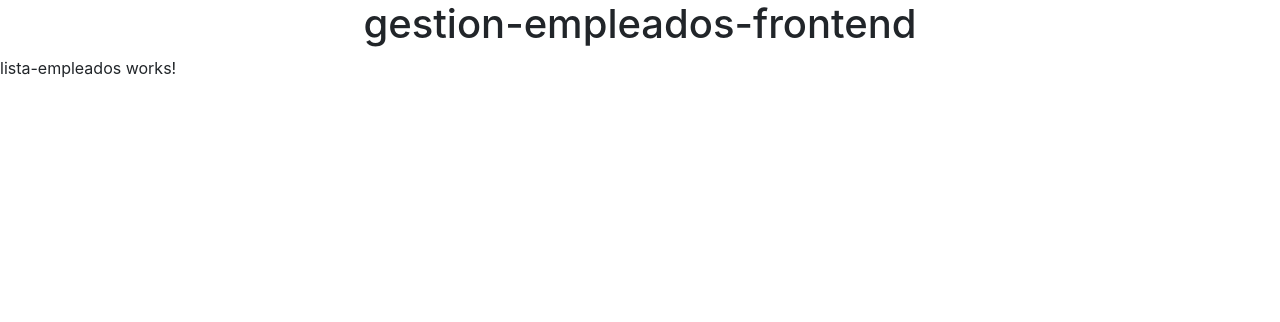
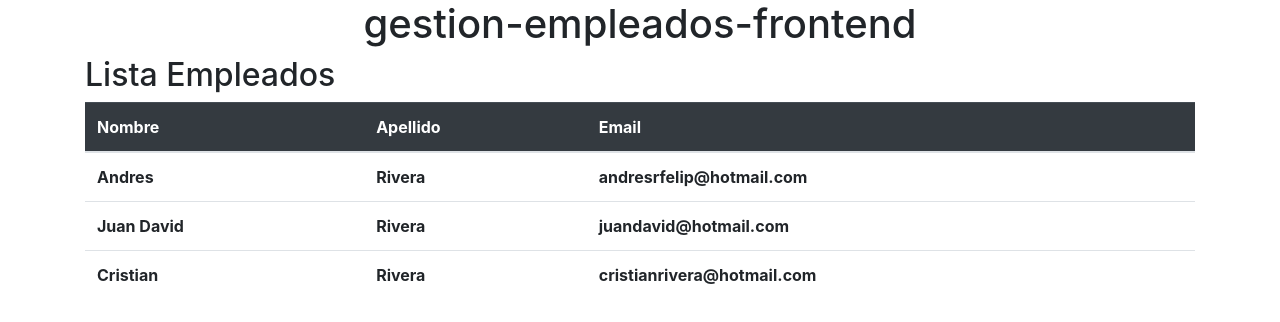
Before and after one commit to afrivera/gestion-empleados-frontend, an Angular app: page / in a window 1280 px wide. Shown: the top 322 px of the page. Built offline with nearby package versions, Linux system fonts and the light colour scheme.

Commit message:
configuración de servicio y httpclient

```diff
--- a/src/app/app.component.html
+++ b/src/app/app.component.html
@@ -1,2 +1,4 @@
 <h1 class="text-center">{{ title }}</h1>
-<app-lista-empleados></app-lista-empleados>
+<div class="container">
+    <app-lista-empleados></app-lista-empleados>
+</div>
--- a/src/app/app.module.ts
+++ b/src/app/app.module.ts
@@ -2,6 +2,7 @@ import { NgModule } from '@angular/core';
 import { BrowserModule } from '@angular/platform-browser';
 
 import { AppRoutingModule } from './app-routing.module';
+import { HttpClientModule } from '@angular/common/http'
 import { AppComponent } from './app.component';
 import { ListaEmpleadosComponent } from './lista-empleados/lista-empleados.component';
 
@@ -12,7 +13,8 @@ import { ListaEmpleadosComponent } from './lista-empleados/lista-empleados.compo
   ],
   imports: [
     BrowserModule,
-    AppRoutingModule
+    AppRoutingModule,
+    HttpClientModule
   ],
   providers: [],
   bootstrap: [AppComponent]
--- a/src/app/lista-empleados/lista-empleados.component.html
+++ b/src/app/lista-empleados/lista-empleados.component.html
@@ -1 +1,17 @@
-<p>lista-empleados works!</p>
+<h2>Lista Empleados</h2>
+<table class="table table-stript">
+    <thead class="table-dark">
+        <tr>
+            <th>Nombre</th>
+            <th>Apellido</th>
+            <th>Email</th>
+        </tr>
+    </thead>
+    <tbody>
+        <tr *ngFor="let empleado of empleados">
+            <th>{{empleado.nombre}}</th>
+            <th>{{empleado.apellido}}</th>
+            <th>{{empleado.email}}</th>
+        </tr>
+    </tbody>
+</table>
--- a/src/app/lista-empleados/lista-empleados.component.ts
+++ b/src/app/lista-empleados/lista-empleados.component.ts
@@ -1,4 +1,5 @@
 import { Component, OnInit } from '@angular/core';
+import { Empleado } from '../empleado';
 
 @Component({
   selector: 'app-lista-empleados',
@@ -7,9 +8,31 @@ import { Component, OnInit } from '@angular/core';
 })
 export class ListaEmpleadosComponent implements OnInit {
 
+  empleados!:Empleado[];
+
   constructor() { }
 
   ngOnInit(): void {
+    this.empleados = [
+      {
+        id: 1,
+        nombre: "Andres",
+        apellido: "Rivera",
+        email:"andresrfelip@hotmail.com"
+      },
+      {
+        id: 2,
+        nombre: "Juan David",
+        apellido: "Rivera",
+        email:"juandavid@hotmail.com"
+      },
+      {
+        id: 3,
+        nombre: "Cristian",
+        apellido: "Rivera",
+        email:"cristianrivera@hotmail.com"
+      }
+    ]
   }
 
 }
```
Also changed, not shown: src/app/empleado.service.ts (added, +20 -0 lines), 1 other file (tests, documents, lock files or other folders).
